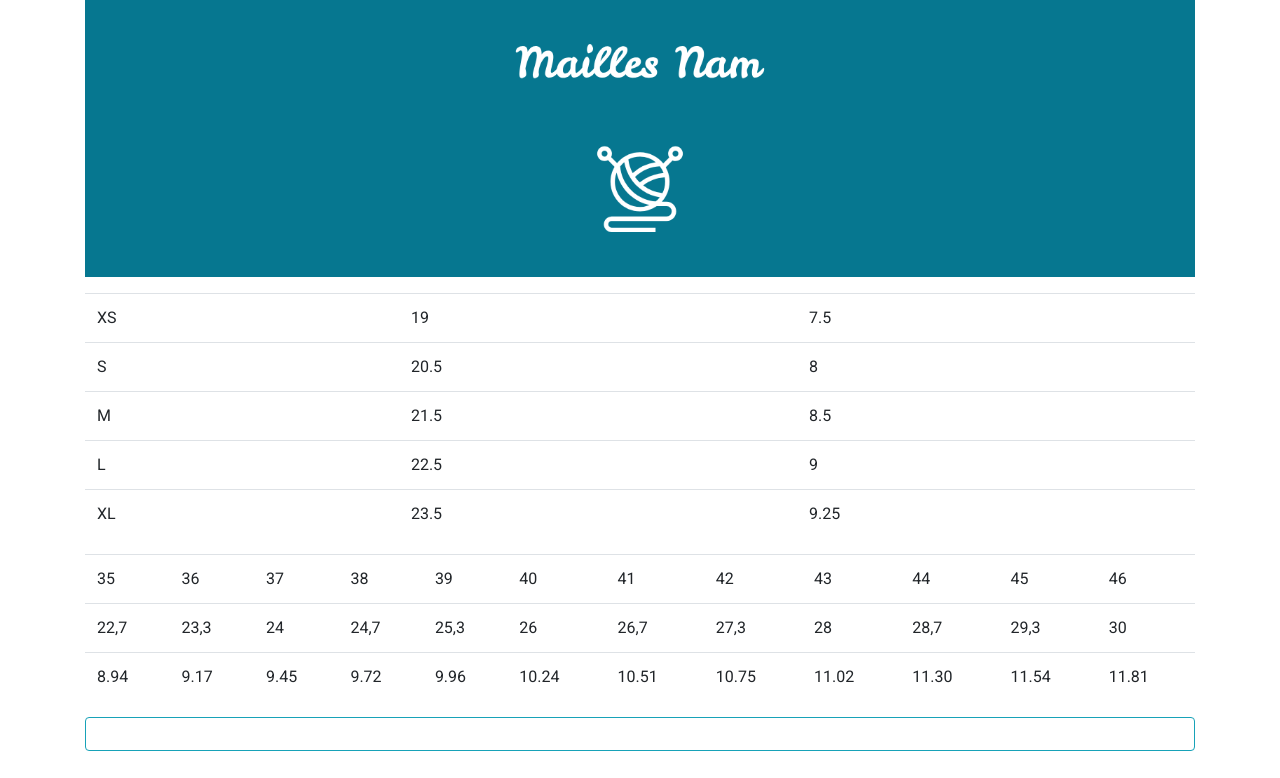
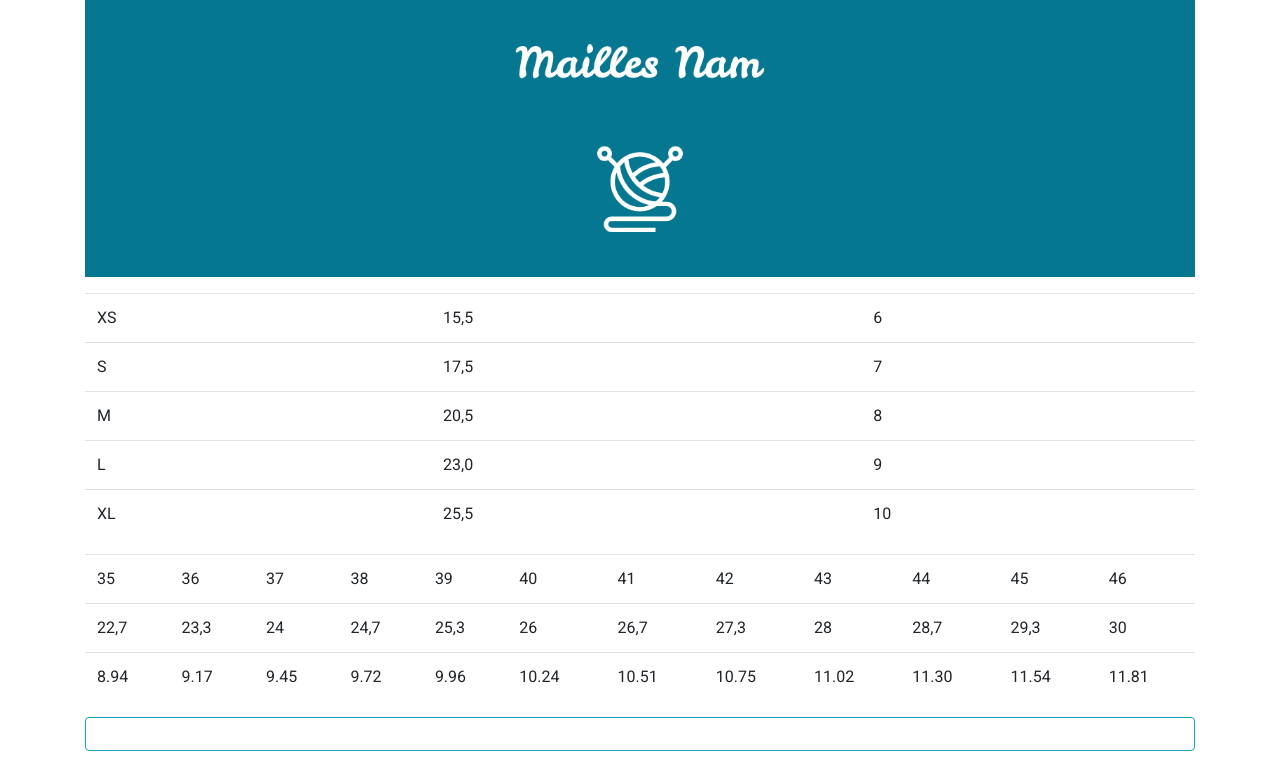
Before and after one commit to namlee-dev/socks, a PHP site: template app/Views/main/home.tpl.php in a window 1280 px wide. Shown: the part 65-843 px from the top of the page. Run offline with PHP 8.4, Linux system fonts and the light colour scheme; the template is opened without the code that fills it, so the values that code supplies are empty; some libraries are stand-ins or nearby versions.

Commit message:
remove cookies and update from new pc

```diff
--- a/app/Views/layout/footer.tpl.php
+++ b/app/Views/layout/footer.tpl.php
@@ -21,6 +21,6 @@
 <script src="<?= $assetsBaseUri ?>js/jquery.slim.min.js"></script>
 <script src="<?= $assetsBaseUri ?>js/bootstrap.bundle.min.js"></script>
 <!-- Cookies -->
-<script type="text/javascript" charset="UTF-8" src="//cdn.cookie-script.com/s/d13546485991dc9e863c902fcc9c5bc9.js"></script>
+<!-- <script type="text/javascript" charset="UTF-8" src="//cdn.cookie-script.com/s/d13546485991dc9e863c902fcc9c5bc9.js"></script> -->
 </body>
 </html>
--- a/app/Views/partials/sizes.tpl.php
+++ b/app/Views/partials/sizes.tpl.php
@@ -1,9 +1,11 @@
 <div class="table-responsive-lg">
 <?php if ($lang === 'fr') : ?>
 <h1>Correspondance des tailles</h1>
+<p>Choisissez la taille sur base de la circonférence du pied, avec une aisance négative d'approximativement 2,5 cm. Par exemple, si la plante de votre pied mesure 22,5 cm de circonférence, vous devriez tricoter la taille M, qui a une circonférence finale de 20,5 cm.</p>
 <?php endif; ?>
 <?php if ($lang === 'en') : ?>
 <h1>Matching sizes</h1>
+<p>Choose size based on foot circumference, allowing approximately 1”/2.5cm of negative ease. For example, if the ball of your foot measures 9”/22.5cm in circumference, you should knit size M which has an 8”/20.5cm finished foot circumference.</p>
 <?php endif; ?>
     <table class="table">
         <thead>
@@ -25,28 +27,28 @@
         <tbody>
             <tr>
                 <td>XS</td>
-                <td>19</td>
-                <td>7.5</td>
+                <td>15,5</td>
+                <td>6</td>
             </tr>
             <tr>
                 <td>S</td>
-                <td>20.5</td>
+                <td>17,5</td>
+                <td>7</td>
+            </tr>
+            <tr>
+                <td>M</td>
+                <td>20,5</td>
                 <td>8</td>
             </tr>
             <tr>
-                <td>M</td>
-                <td>21.5</td>
-                <td>8.5</td>
-            </tr>
-            <tr>
                 <td>L</td>
-                <td>22.5</td>
+                <td>23,0</td>
                 <td>9</td>
             </tr>
             <tr>
                 <td>XL</td>
-                <td>23.5</td>
-                <td>9.25</td>
+                <td>25,5</td>
+                <td>10</td>
             </tr>
         </tbody>
     </table>
--- a/app/Views/pattern/all_sizes.tpl.php
+++ b/app/Views/pattern/all_sizes.tpl.php
@@ -33,7 +33,8 @@
     <p><?= $motif->getGauge()?></p>
 
     <h3>Tailles</h3>
-    <p>XS (S, M, L, XL) pour une circonférence de 19 (20,5; 21,5; 22,5; 23,5) cm.</p>
+    <p>XS (S, M, L, XL) pour une circonférence de 15,5 (17,5; 20,5; 23; 25,5) cm.</p>
+    <p>Choisissez la taille sur base de la circonférence du pied, avec une aisance négative d'approximativement 2,5 cm. Par exemple, si la plante de votre pied mesure 22,5 cm de circonférence, vous devriez tricoter la taille M, qui a une circonférence finale de 20,5 cm.</p>
 
     <h3>Matériel</h3>
     <p><?= $motif->getMaterial()?></p>
--- a/app/Views/pattern/all_sizes_en.tpl.php
+++ b/app/Views/pattern/all_sizes_en.tpl.php
@@ -32,7 +32,8 @@
     <p><?= $pattern->getGauge() ?></p>
 
     <h3>Sizes</h3>
-    <p>XS (S, M, L, XL) for a circumference of 7.5 (8, 8.5, 9, 9.25) in or 19 (20.5, 21.5, 22.5, 23.5) cm.</p>
+    <p>XS (S, M, L, XL) for a circumference of 6 (7, 8, 9, 10) in or 15.5 (17.5, 20.5, 23, 25.5) cm.</p>
+    <p>Choose size based on foot circumference, allowing approximately 1”/2.5cm of negative ease. For example, if the ball of your foot measures 9”/22.5cm in circumference, you should knit size M which has an 8”/20.5cm finished foot circumference.</p>
 
     <h3>Material</h3>
     <p><?= $pattern->getMaterial() ?></p>
```
